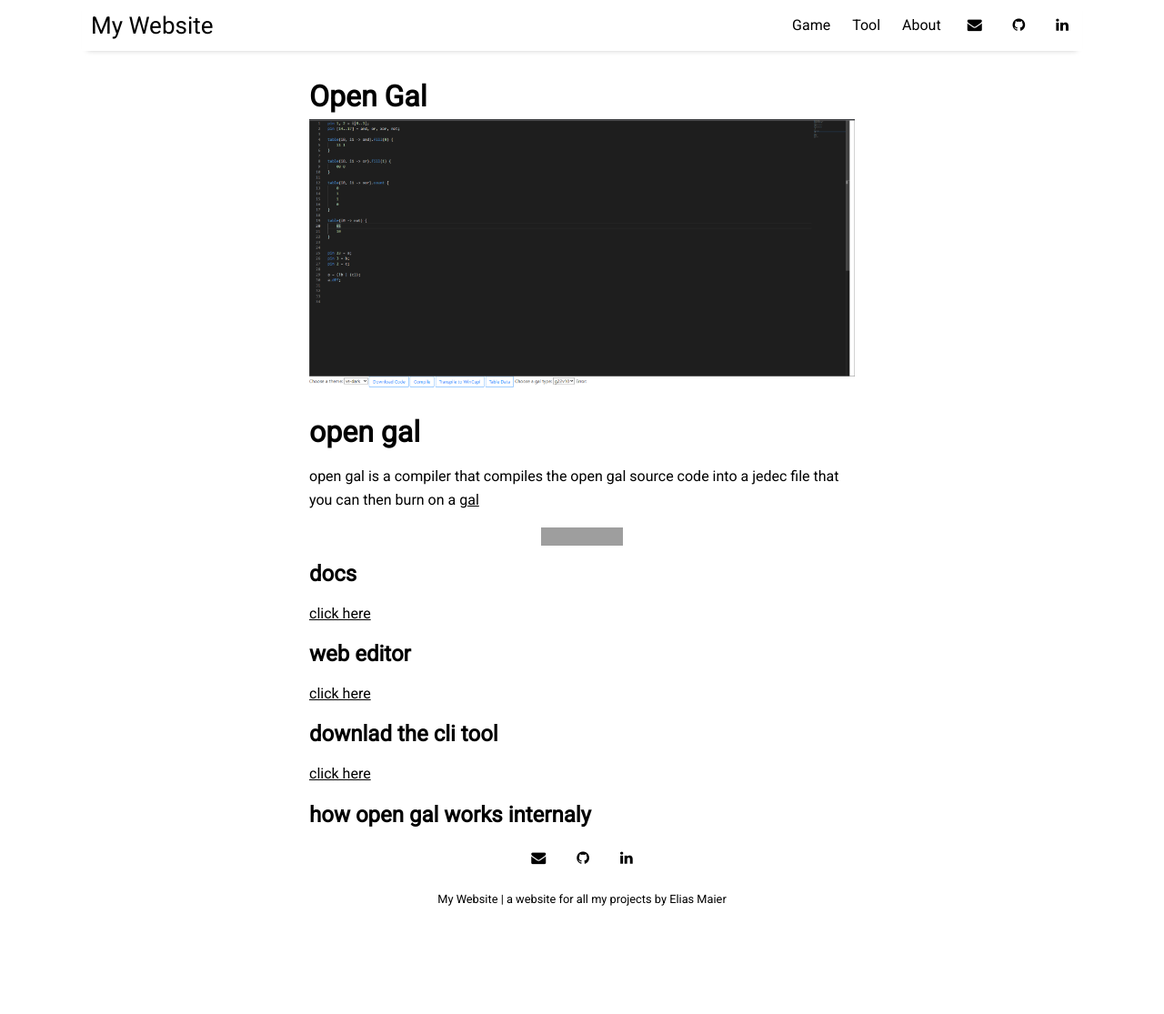
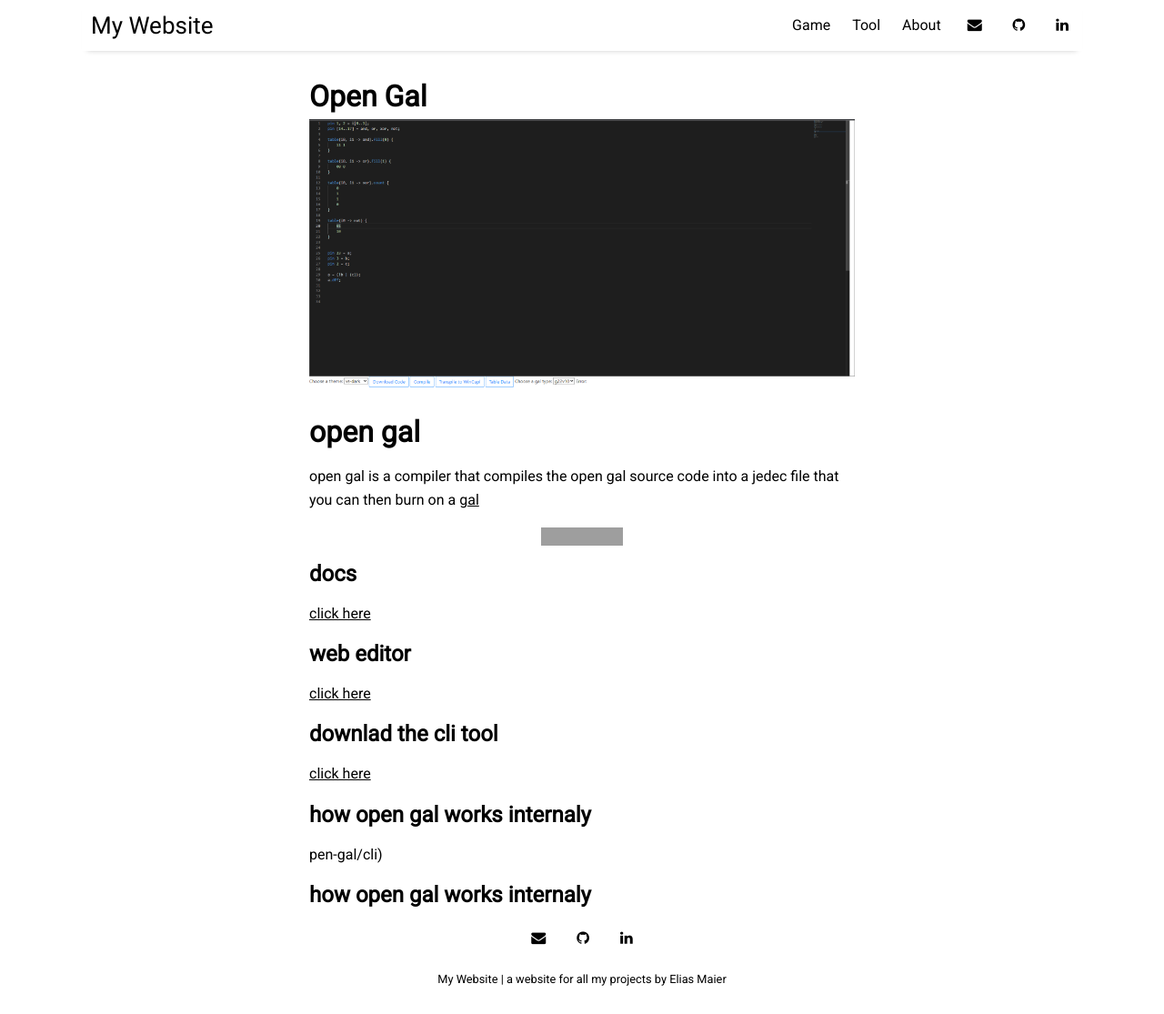
Before and after one commit to elias-2001-de/my-website, a Jekyll site: the page built from jekyll/_posts/2022-04-04-open-gal.md, in a window 1280 px wide and 1115 px high. Shown: the whole window at 91% size. Built offline with Jekyll 4.4.1, drawn with Linux system fonts in a browser that asks for light colours; nearby versions of some CDN libraries; grey boxes are pictures that could not be loaded.

```diff
--- a/jekyll/_posts/2022-04-04-open-gal.md
+++ b/jekyll/_posts/2022-04-04-open-gal.md
@@ -22,3 +22,6 @@
 [click here](/tool/open-gal/cli)
 
 ## how open gal works internaly
+pen-gal/cli)
+
+## how open gal works internaly
```
Also changed, not shown: jekyll/pages/about.md (+1 -1 lines), 1 other file.
